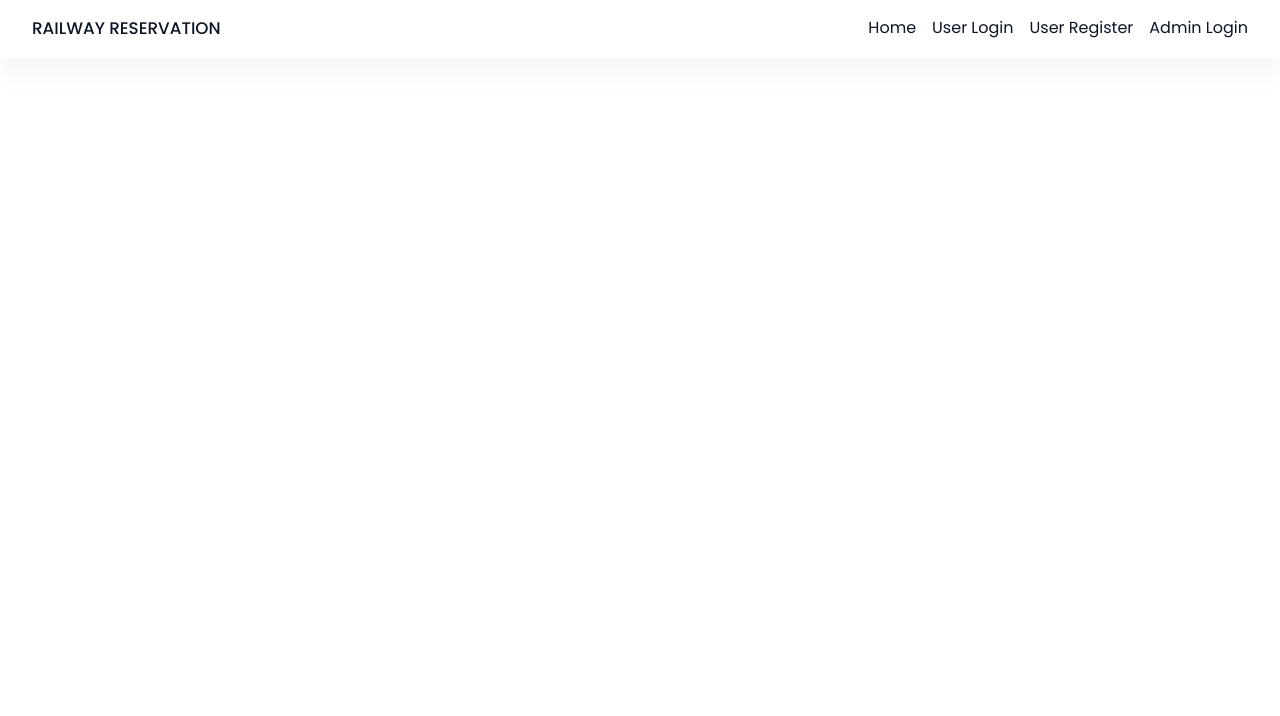
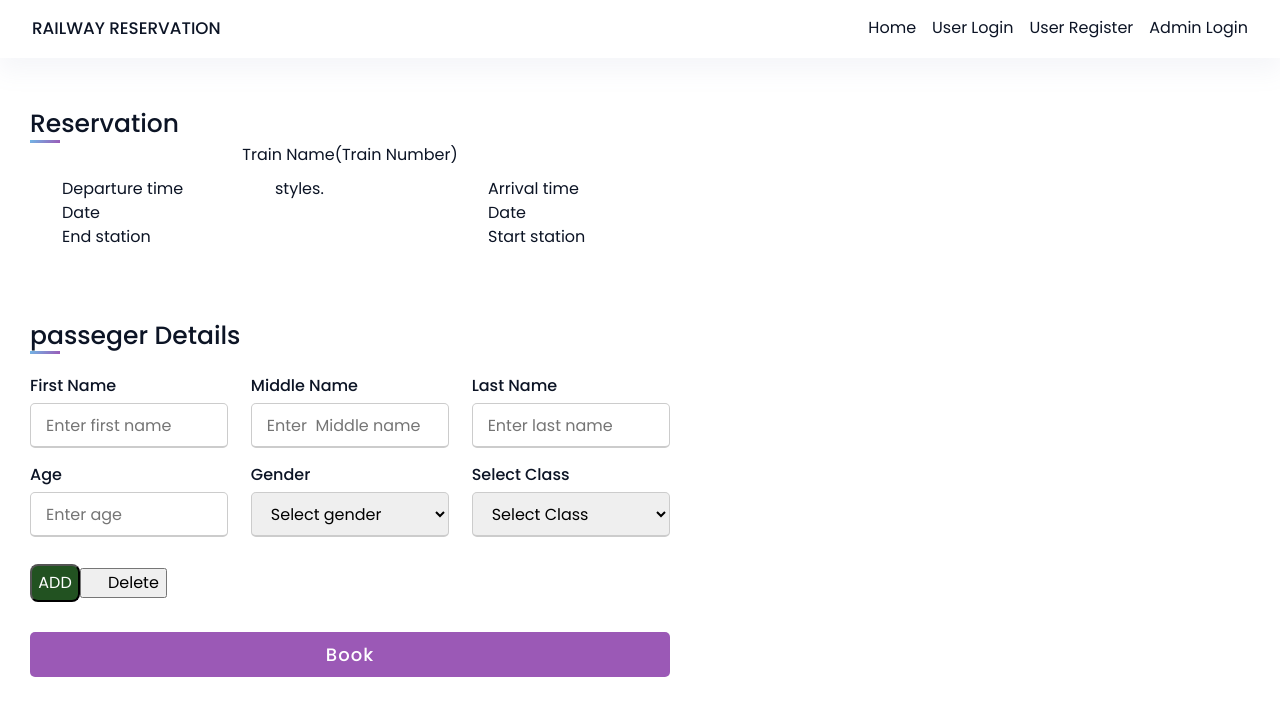
Before and after one commit to TIAA-KKWIEER-Group1/Railway-client, a React (Vite) app: page /train/reservation in a window 1280 px wide. Shown: the top 716 px of the page. Built offline with nearby package versions, Linux system fonts and the light colour scheme.

Commit message:
feat: implemented add & delete in reservation form

```diff
--- a/src/pages/ReservationForm/ReservationForm.jsx
+++ b/src/pages/ReservationForm/ReservationForm.jsx
@@ -1,5 +1,176 @@
+import { useState } from 'react';
+import styles from './ReservationForm.module.css';
 function ReservationForm() {
-  return <div>ReservationForm</div>;
+  const [arr, setArr] = useState([]);
+  const addDetail = (e) => {
+    e.preventDefault();
+    let ele = 0;
+    setArr([...arr, ele]);
+  };
+
+  const deleteDetail = (e, index) => {
+    e.preventDefault();
+    let data = [...arr];
+    data.splice(index, 1);
+    setArr(data);
+  };
+  return (
+    <div className={styles.container}>
+      <div className={styles.title}>Reservation</div>
+      <center>
+        <span className={styles.details}>Train Name</span>(
+        <span className={styles.details}>Train Number</span>)
+      </center>
+      <div className={styles.row}>
+        <div className={styles.column}>
+          <div className={styles.content}>
+            <p>Arrival time</p>
+            <p>Date</p>
+            <p>Start station</p>
+            <br />
+          </div>
+        </div>
+        <div className={styles.column}>
+          <div className={styles.content}>
+            {/* <i _ngcontent-cdb-c68="" className={fa} fa-exchange rotate90 ></i> */}
+          </div>
+          styles.
+        </div>
+        <div className={styles.column}>
+          <div className={styles.content}>
+            <p>Departure time</p>
+            <p>Date</p>
+            <p>End station</p>
+            <br />
+          </div>
+        </div>
+      </div>
+      <div className={styles.formadder}>
+        <div className={styles.title}>passeger Details</div>
+        <form action="#">
+          <div className={styles.userdetails}>
+            <div className={styles.inputbox}>
+              <span className={styles.details}>First Name</span>
+              <input type="text" placeholder="Enter first name " required />
+            </div>
+            <div className={styles.inputbox}>
+              <span className={styles.details}>Middle Name</span>
+              <input type="text" placeholder="Enter  Middle name " required />
+            </div>
+            <div className={styles.inputbox}>
+              <span className={styles.details}>Last Name</span>
+              <input type="text" placeholder="Enter last name " required />
+            </div>
+            <div className={styles.inputbox}>
+              <span className={styles.details}>Age</span>
+              <input type="number" placeholder="Enter age" required />
+            </div>
+
+            <div className={styles.inputbox}>
+              <span className={styles.details}>Gender</span>
+              <select name="">
+                <option disabled selected>
+                  Select gender
+                </option>
+                <option>Male</option>
+                <option>Female</option>
+                <option>Other</option>
+              </select>
+            </div>
+
+            <div className={styles.inputbox}>
+              <span className={styles.details}>Select Class</span>
+              <select name="">
+                <option disabled selected>
+                  Select Class
+                </option>
+                <option>AC </option>
+
+                <option>Sleeper (SL)</option>
+                <option>General</option>
+              </select>
+            </div>
+          </div>
+          <div id="newinput"></div>
+
+          {/* New */}
+          {arr.map((a) => (
+            <div className={styles.formadder}>
+              <div className={styles.title}>passeger Details</div>
+              {/* <form action="#"> */}
+              <div className={styles.userdetails}>
+                <div className={styles.inputbox}>
+                  <span className={styles.details}>First Name</span>
+                  <input type="text" placeholder="Enter first name " required />
+                </div>
+                <div className={styles.inputbox}>
+                  <span className={styles.details}>Middle Name</span>
+                  <input
+                    type="text"
+                    placeholder="Enter  Middle name "
+                    required
+                  />
+                </div>
+                <div className={styles.inputbox}>
+                  <span className={styles.details}>Last Name</span>
+                  <input type="text" placeholder="Enter last name " required />
+                </div>
+                <div className={styles.inputbox}>
+                  <span className={styles.details}>Age</span>
+                  <input type="number" placeholder="Enter age" required />
+                </div>
+
+                <div className={styles.inputbox}>
+                  <span className={styles.details}>Gender</span>
+                  <select name="">
+                    <option disabled selected>
+                      Select gender
+                    </option>
+                    <option>Male</option>
+                    <option>Female</option>
+                    <option>Other</option>
+                  </select>
+                </div>
+
+                <div className={styles.inputbox}>
+                  <span className={styles.details}>Select Class</span>
+                  <select name="">
+                    <option disabled selected>
+                      Select Class
+                    </option>
+                    <option>AC </option>
+
+                    <option>Sleeper (SL)</option>
+                    <option>General</option>
+                  </select>
+                </div>
+              </div>
+              <div id="newinput"></div>
+
+              {/* <div className={styles.button}>
+             <input type="submit" value="Book" />
+           </div> */}
+              {/* </form> */}
+            </div>
+          ))}
+          <button
+            className={styles.formAdder}
+            type="button"
+            onClick={addDetail}
+          >
+            ADD
+          </button>
+          <button className={styles.btn} onClick={deleteDetail}>
+            <i className={styles.bi} bi-trash></i>
+            Delete
+          </button>
+          <div className={styles.button}>
+            <input type="submit" value="Book" />
+          </div>
+        </form>
+      </div>
+    </div>
+  );
 }
 
 export default ReservationForm;
--- a/src/pages/ReservationForm/ReservationForm.module.css
+++ b/src/pages/ReservationForm/ReservationForm.module.css
@@ -0,0 +1,131 @@
+.container {
+  max-width: 700px;
+  width: 100%;
+  background: #fff;
+  padding: 5px 30px;
+  border-radius: 5px;
+  margin-top: 100px;
+
+  height: 100%;
+}
+.container .title {
+  font-size: 25px;
+  font-weight: 500;
+  position: relative;
+}
+.container .title::before {
+  content: '';
+  position: absolute;
+  left: 0;
+  bottom: 0;
+  height: 3px;
+  width: 30px;
+  background: linear-gradient(135deg, #71b7e6, #9b59b6);
+}
+.column {
+  float: right;
+  width: 30%;
+  padding: 10px;
+  height: 150px;
+  margin-left: 21px;
+}
+
+.row:after {
+  content: '';
+  display: table;
+  clear: both;
+}
+i {
+  margin-top: 30px;
+  margin-left: 20px;
+}
+.formAdder {
+  background-color: rgb(34, 82, 33);
+  color: white;
+  padding: 5px;
+  border-radius: 8px;
+  justify-content: space-around;
+  width:50px;
+
+}
+
+.container form .userdetails {
+  display: flex;
+  flex-wrap: wrap;
+  justify-content: space-between;
+  margin: 20px 0 12px 0;
+}
+form .userdetails .inputbox {
+  margin-bottom: 15px;
+  width: calc(100% / 3 - 15px);
+}
+.userdetails .inputbox .details {
+  display: block;
+  font-weight: 500;
+  margin-bottom: 5px;
+}
+.userdetails .inputbox input {
+  height: 45px;
+  width: 100%;
+  outline: none;
+  border-radius: 5px;
+  border: 1px solid #ccc;
+  padding-left: 15px;
+  font-size: 16px;
+  border-bottom-width: 2px;
+  transition: all 0.3 ease;
+}
+select {
+  height: 45px;
+  width: 100%;
+  outline: none;
+  border-radius: 5px;
+  border: 1px solid #ccc;
+  padding-left: 15px;
+  font-size: 16px;
+  border-bottom-width: 2px;
+  transition: all 0.3 ease;
+}
+.userdetails .inputbox input:focus,
+.userdetails .inputbox input:valid {
+  border-color: #9b59b6;
+}
+
+form .button {
+  height: 45px;
+  margin: 30px 0;
+}
+form .button input {
+  height: 100%;
+  width: 100%;
+  outline: none;
+  color: #fff;
+  border: none;
+  font-size: 18px;
+  font-weight: 500;
+  border-radius: 5px;
+  letter-spacing: 1px;
+  background: #9b59b6;
+}
+form .button input:hover {
+  background: linear-gradient(-135deg, #71b7e6, #9b59b6);
+}
+@media (max-width: 584px) {
+  .container {
+    max-width: 100%;
+  }
+  form .userdetails .inputbox {
+    margin-bottom: 15px;
+    width: 100%;
+  }
+  form .genderdetails .category {
+    width: 100%;
+  }
+  .container form .userdetails {
+    max-height: 300px;
+    overflow-y: scroll;
+  }
+  .userdetails::-webkit-scrollbar {
+    width: 0;
+  }
+}
--- a/src/router/Router.jsx
+++ b/src/router/Router.jsx
@@ -11,6 +11,7 @@ import TrainDetail from '../pages/TrainDetail/TrainDetail';
 import TrainSearch from '../pages/TrainSearch/TrainSearch';
 import UserLogin from '../pages/UserLogin/UserLogin';
 import UserRegister from '../pages/UserRegister/UserRegister';
+import ReservationForm from '../pages/ReservationForm/ReservationForm';
 
 function Router() {
   const { pathname } = useLocation();
@@ -41,7 +42,7 @@ function Router() {
       {/* User Pages */}
       <Route path="/trains" element={<TrainSearch />} />
       <Route path="/trains/:id" element={<TrainDetail />} />
-
+      <Route path="/train/reservation" element={<ReservationForm />} />
       {/* Not Found */}
       <Route path="*" element={<NotFound />} />
     </Routes>
```
